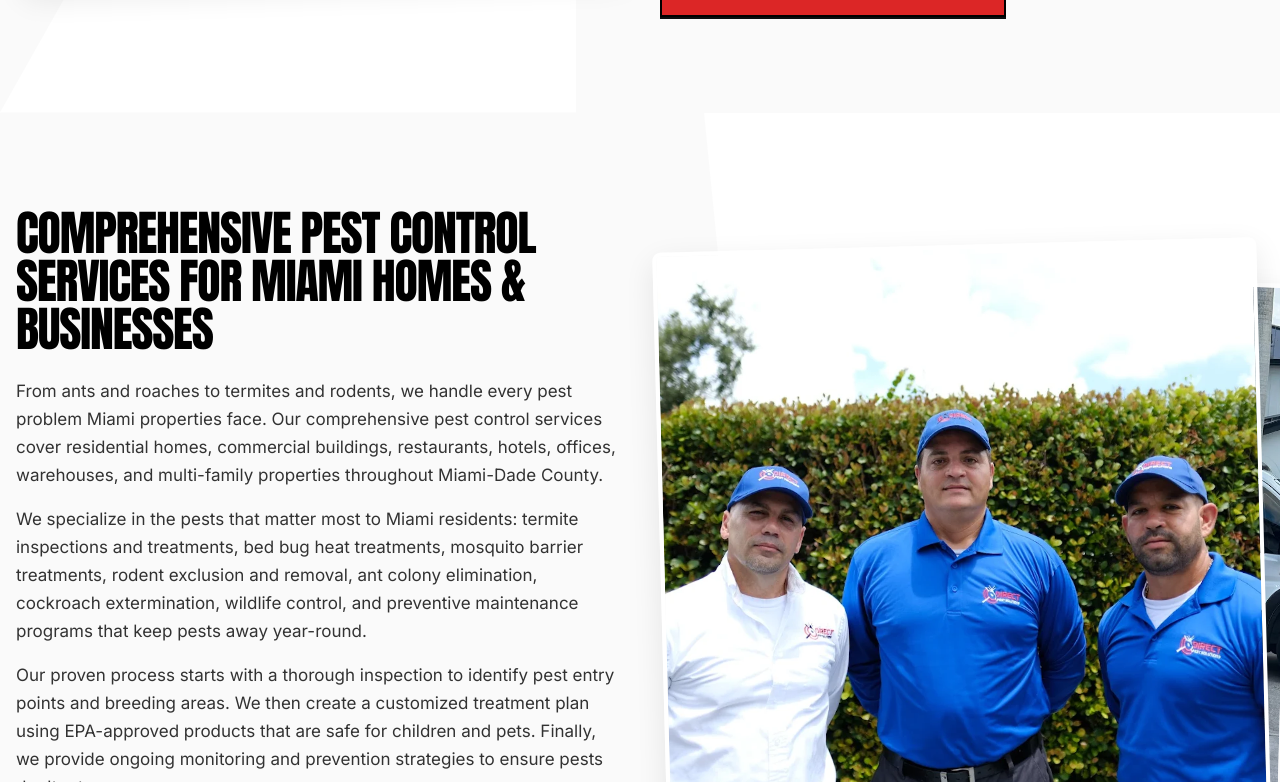
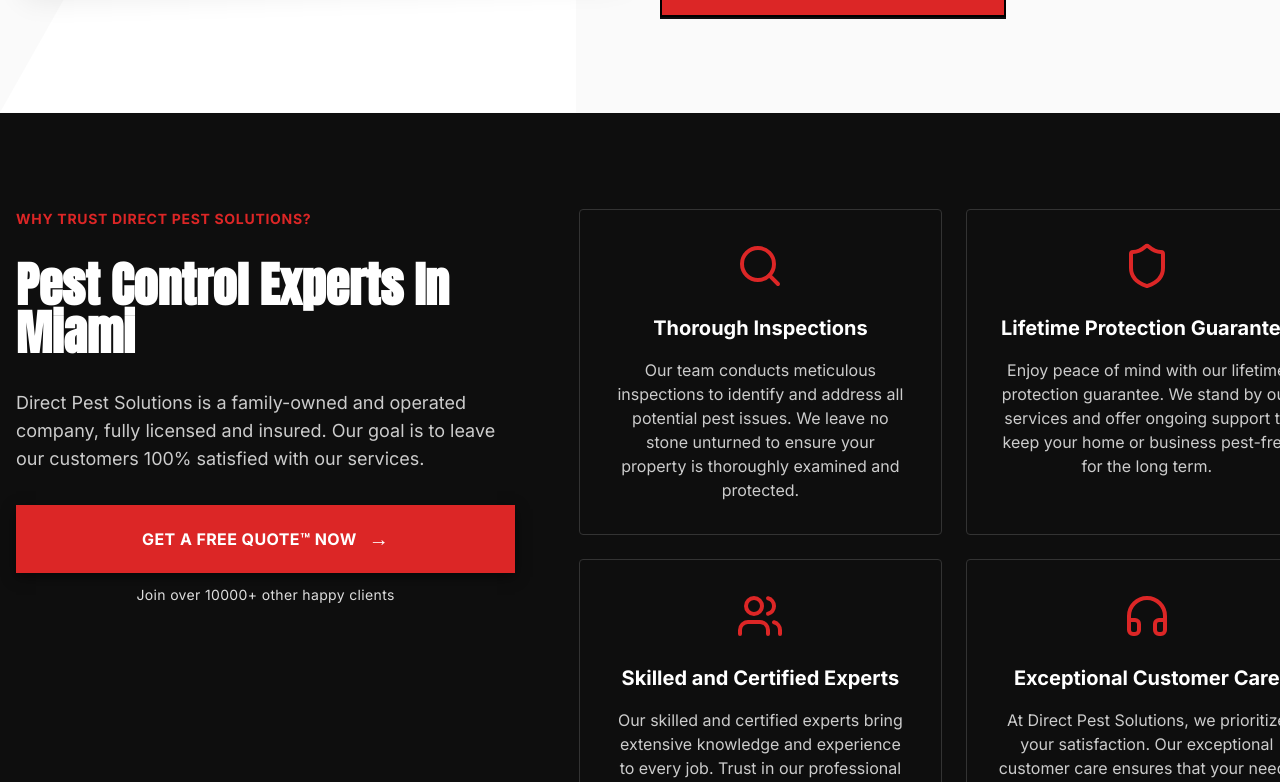
Before and after one commit to ChrolloAce/DirectPestSolutions, a Next.js app: page / in a window 1280 px wide. Shown: the part 3698-4480 px from the top of the page. Built offline with nearby package versions, Linux system fonts and the light colour scheme.

Commit message:
Remove duplicate homepage section and add Reviews to service pages

```diff
--- a/app/[service]/page.tsx
+++ b/app/[service]/page.tsx
@@ -15,6 +15,7 @@
 import { ProcessSection } from '@/components/sections/ProcessSection'
 import { PropertyMaintenance } from '@/components/sections/PropertyMaintenance'
 import { RelatedServicesSection } from '@/components/sections/RelatedServicesSection'
+import Reviews from '@/components/Reviews'
 
 interface ServicePageProps {
   params: {
@@ -172,22 +173,25 @@
       {/* Insect Catalog - Only show on applicable services */}
       {showInsectCatalog && <InsectCatalog insects={commonInsects} />}
 
-      {/* Why Choose Us Section */}
+      {/* Why Choose Us Section - BLACK BACKGROUND */}
       <WhyChooseUs />
 
-      {/* What To Expect */}
+      {/* What To Expect - WHITE BACKGROUND */}
       <WhatToExpect />
 
-      {/* Process Section */}
+      {/* Process Section - WHITE BACKGROUND */}
       <ProcessSection />
 
-      {/* Property Maintenance */}
+      {/* Customer Reviews - BLACK BACKGROUND */}
+      <Reviews />
+
+      {/* Property Maintenance - WHITE BACKGROUND */}
       <PropertyMaintenance />
 
-      {/* Related Services */}
+      {/* Related Services - WHITE BACKGROUND */}
       <RelatedServicesSection currentServiceId={service.id} />
 
-      {/* FAQ Section */}
+      {/* FAQ Section - WHITE BACKGROUND */}
       <section className="py-16 md:py-24 bg-white">
         <div className="container mx-auto px-4">
           <h2 className="font-heading uppercase text-3xl md:text-4xl text-center mb-12 text-brand-black">
--- a/app/page.tsx
+++ b/app/page.tsx
@@ -36,20 +36,6 @@
         ctaHref="/about"
       />
 
-      <ServiceTeaser
-        title="Comprehensive Pest Control Services for Miami Homes & Businesses"
-        description={[
-          'From ants and roaches to termites and rodents, we handle every pest problem Miami properties face. Our comprehensive pest control services cover residential homes, commercial buildings, restaurants, hotels, offices, warehouses, and multi-family properties throughout Miami-Dade County.',
-          'We specialize in the pests that matter most to Miami residents: termite inspections and treatments, bed bug heat treatments, mosquito barrier treatments, rodent exclusion and removal, ant colony elimination, cockroach extermination, wildlife control, and preventive maintenance programs that keep pests away year-round.',
-          'Our proven process starts with a thorough inspection to identify pest entry points and breeding areas. We then create a customized treatment plan using EPA-approved products that are safe for children and pets. Finally, we provide ongoing monitoring and prevention strategies to ensure pests don\'t return.'
-        ]}
-        images={['/images/company/commercial-building-treatment.webp', '/images/company/pest-exterminator-spraying.webp']}
-        alt="Comprehensive pest control services for Miami residential and commercial properties - Direct Pest Solutions offers termite control, mosquito treatment, rodent removal, and ongoing pest prevention programs"
-        direction="right"
-        ctaText="View All Services"
-        ctaHref="/services"
-      />
-
       {/* Why Choose Us - Black Background */}
       <WhyChooseUs />
 
```
